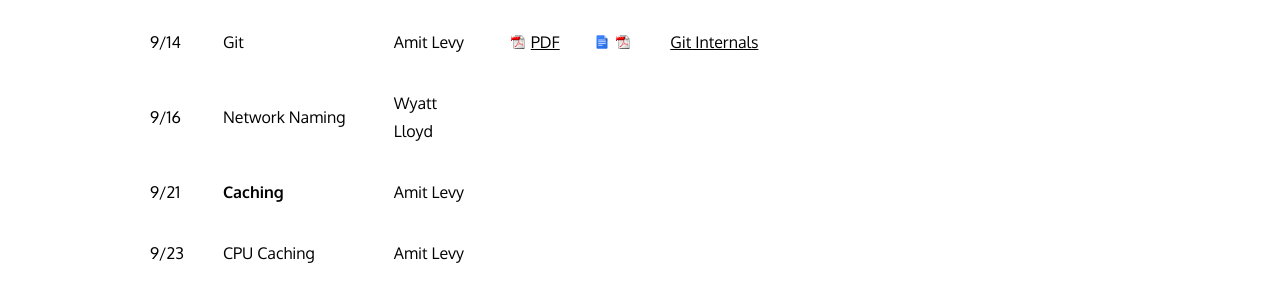
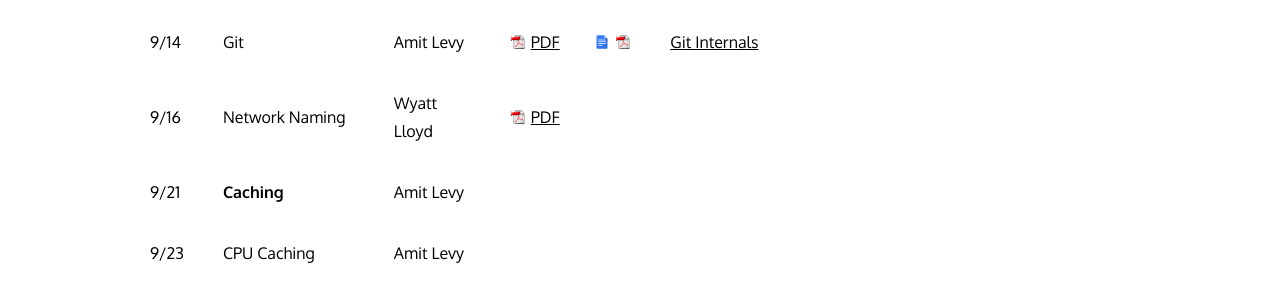
Before and after one commit to cos316/cos316-web, a Jekyll site: the page built from lectures.md, in a window 1280 px wide and 900 px high, scrolled down 417 px. Shown: the part 153-453 px from the top of the window. Built offline with Jekyll 4.4.1, drawn with Linux system fonts in a browser that asks for light colours; nearby versions of some CDN libraries.

Commit message:
Add network naming slides

```diff
--- a/lectures.md
+++ b/lectures.md
@@ -20,7 +20,7 @@ expected to attend lecture live if that is at all reasonable for you.
 | 9/07  | **Naming**        | Amit Levy | [PDF](/lectures/L03-naming.pdf) | | |
 | 9/09  | Unix File System  | Amit Levy | [PDF](/lectures/L04-unix-fs.pdf) | [](https://docs.google.com/document/d/1PZeeoFLXQvRJTWzQlOwF4SfvKgiB4pJfJ5qMZkiTCTw/edit?usp=sharing) [](/notes/Naming in UNIX File Systems.pdf) | [The Evolution of the UNIX Time-sharing System](/readings/unix_history.pdf) (Optional) |
 | 9/14  | Git               | Amit Levy | [PDF](/lectures/L05-git.pdf) | [](https://docs.google.com/document/d/1XYgXSpXXiJbCfIpH3TH_r_gcV0bIJbO5fn0sq5D8j2c/edit?usp=sharing) [](/notes/Git.pdf) | [Git Internals](https://git-scm.com/book/en/v2/Git-Internals-Plumbing-and-Porcelain) |
-| 9/16  | Network Naming    | Wyatt Lloyd | | | |
+| 9/16  | Network Naming    | Wyatt Lloyd | [PDF](/lectures/L06-network-naming.pdf) | | |
 | 9/21  | **Caching**       | Amit Levy | | | |
 | 9/23  | CPU Caching       | Amit Levy | | | |
 | 9/28  | CDN Caching       | Wyatt Lloyd | | | |
```
Also changed, not shown: 1 other file.
